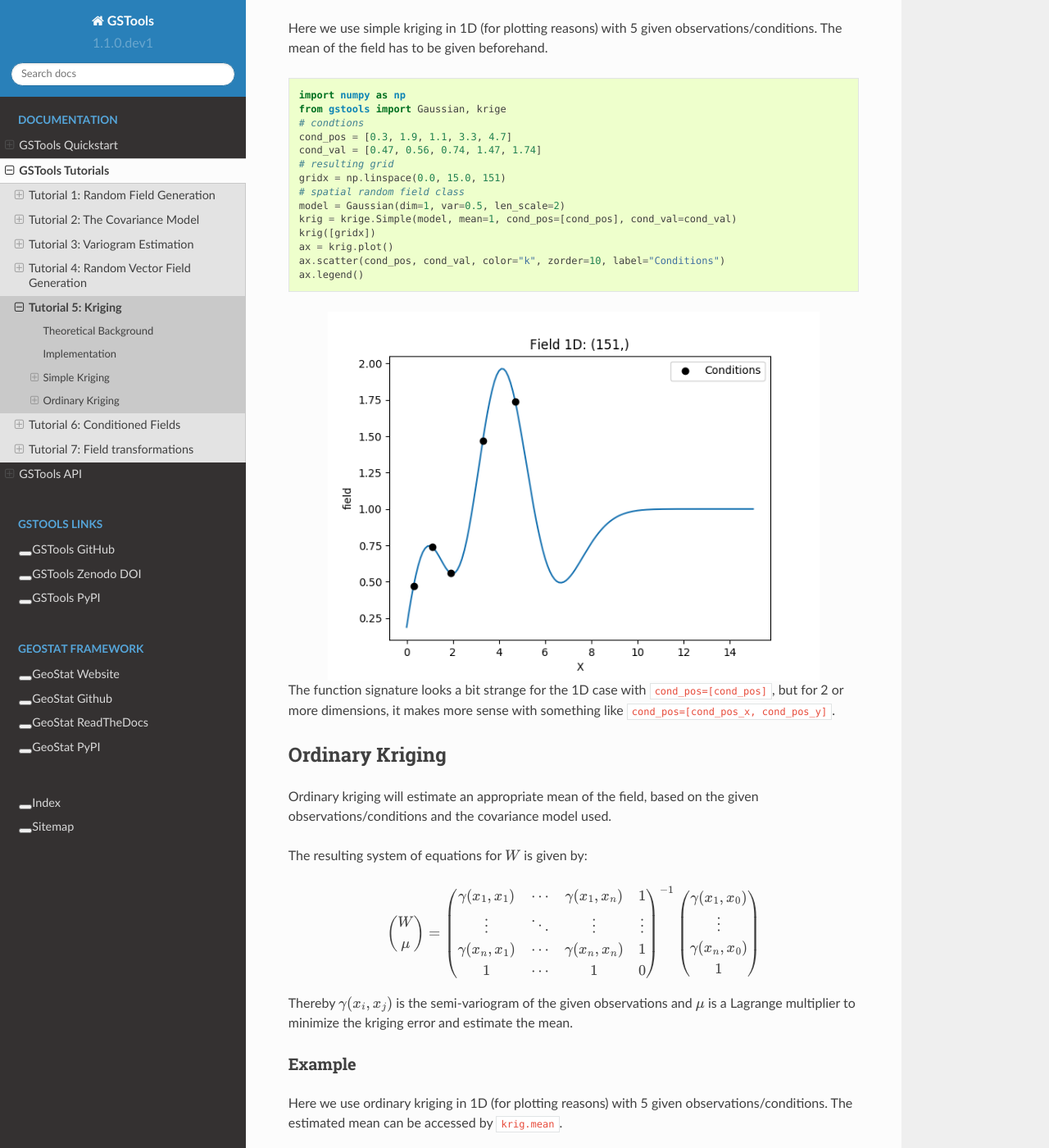
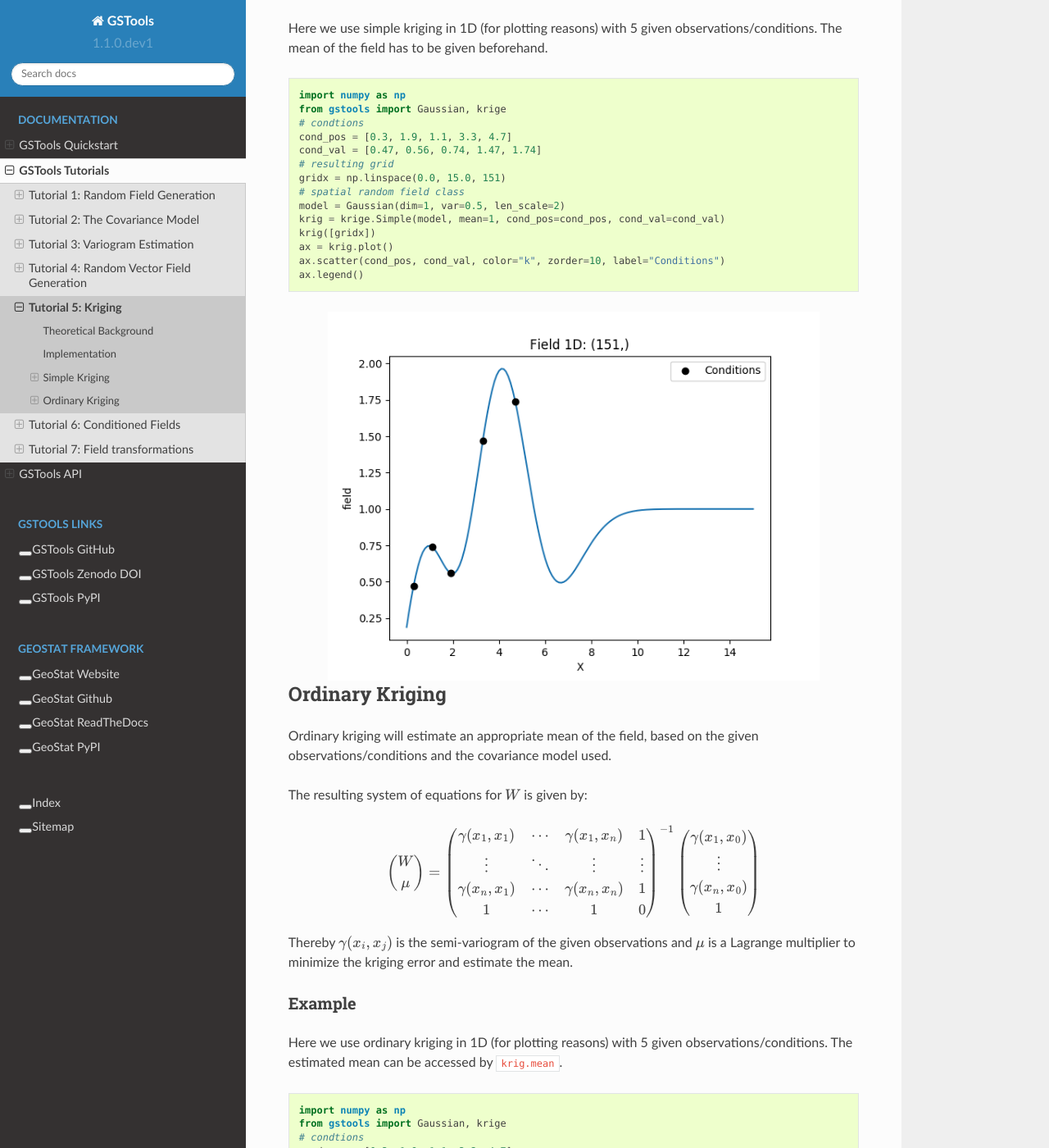
Before and after one commit to GeoStat-Framework/GSTools, a Sphinx documentation site: the page built from docs/source/tutorial_05_kriging.rst, in a window 1280 px wide and 1400 px high, scrolled down 1545 px. Shown: the whole window at 82% size. Built offline with Sphinx 7.4.7 and the Read the Docs theme 2.0.0, drawn with Linux system fonts in a browser that asks for light colours; formulas are drawn with MathJax 3.

Commit message:
update docs [skip ci]

```diff
--- a/docs/source/tutorial_05_kriging.rst
+++ b/docs/source/tutorial_05_kriging.rst
@@ -41,7 +41,7 @@ then you initialize the kriging class with this model:
     cond_pos = ...
     cond_val = ...
     model = Gaussian(dim=1, var=0.5, len_scale=2)
-    krig = krige.Simple(model, mean=1, cond_pos=[cond_pos], cond_val=cond_val)
+    krig = krige.Simple(model, mean=1, cond_pos=cond_pos, cond_val=cond_val)
 
 The resulting field instance ``krig`` has the same methods as the :any:`SRF` class.
 You can call it to evaluate the kriged field at different points,
@@ -87,7 +87,7 @@ The mean of the field has to be given beforehand.
     gridx = np.linspace(0.0, 15.0, 151)
     # spatial random field class
     model = Gaussian(dim=1, var=0.5, len_scale=2)
-    krig = krige.Simple(model, mean=1, cond_pos=[cond_pos], cond_val=cond_val)
+    krig = krige.Simple(model, mean=1, cond_pos=cond_pos, cond_val=cond_val)
     krig([gridx])
     ax = krig.plot()
     ax.scatter(cond_pos, cond_val, color="k", zorder=10, label="Conditions")
@@ -96,9 +96,6 @@ The mean of the field has to be given beforehand.
 .. image:: pics/05_simple.png
    :width: 600px
    :align: center
-
-The function signature looks a bit strange for the 1D case with ``cond_pos=[cond_pos]``,
-but for 2 or more dimensions, it makes more sense with something like ``cond_pos=[cond_pos_x, cond_pos_y]``.
 
 
 Ordinary Kriging
@@ -140,7 +137,7 @@ The estimated mean can be accessed by ``krig.mean``.
     gridx = np.linspace(0.0, 15.0, 151)
     # spatial random field class
     model = Gaussian(dim=1, var=0.5, len_scale=2)
-    krig = krige.Ordinary(model, cond_pos=[cond_pos], cond_val=cond_val)
+    krig = krige.Ordinary(model, cond_pos=cond_pos, cond_val=cond_val)
     krig([gridx])
     ax = krig.plot()
     ax.scatter(cond_pos, cond_val, color="k", zorder=10, label="Conditions")
--- a/docs/source/tutorial_06_conditioning.rst
+++ b/docs/source/tutorial_06_conditioning.rst
@@ -25,13 +25,13 @@ You just need to add the conditions as described in :doc:`the kriging tutorial</
 
 .. code-block:: python
 
-    srf.set_condition([cond_pos], cond_val, "simple")
+    srf.set_condition(cond_pos, cond_val, "simple")
 
 or:
 
 .. code-block:: python
 
-    srf.set_condition([cond_pos], cond_val, "ordinary")
+    srf.set_condition(cond_pos, cond_val, "ordinary")
 
 
 Example: Conditioning with Ordinary Kriging
@@ -53,7 +53,7 @@ The estimated mean can be accessed by ``srf.mean``.
     # spatial random field class
     model = Gaussian(dim=1, var=0.5, len_scale=2)
     srf = SRF(model)
-    srf.set_condition([cond_pos], cond_val, "ordinary")
+    srf.set_condition(cond_pos, cond_val, "ordinary")
     fields = []
     for i in range(100):
         if i % 10 == 0: print(i)
```
